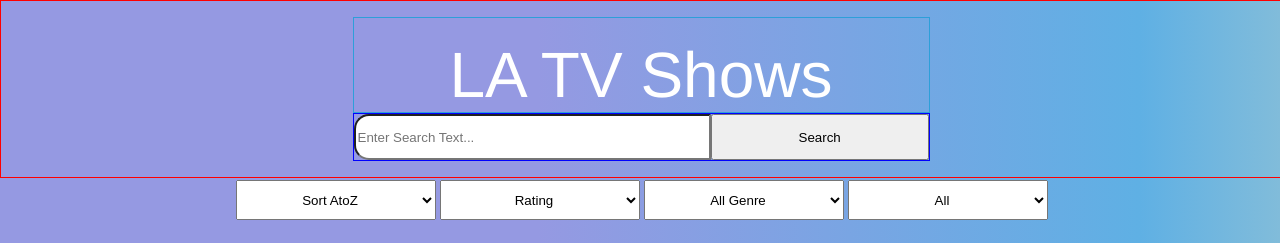
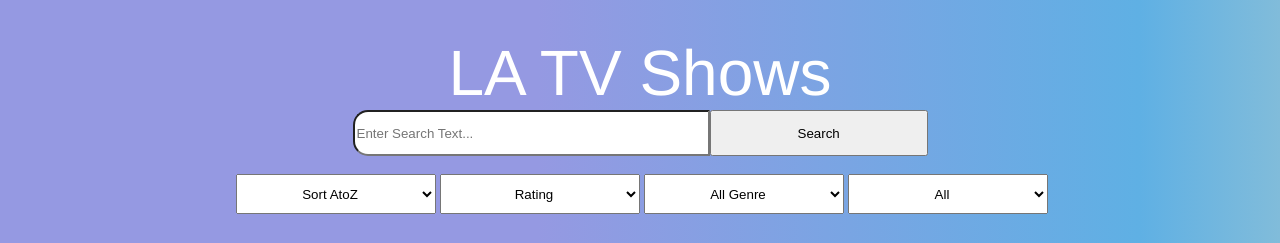
Before and after one commit to vinson-han/snap, a plain HTML site: page index.html in a window 1280 px wide. Shown: the top 243 px of the page. Drawn offline with Linux system fonts and the light colour scheme.

Commit message:
remove css

```diff
--- a/style.css
+++ b/style.css
@@ -17,7 +17,6 @@ body {
 .main-header {
   display: flex;
   width: 100%;
-  border: 1px solid red;
 }
 .main-header > ul {
   display: flex;
@@ -32,13 +31,11 @@ body {
 .main-header > ul > li {
   width: 575px;
   text-align: center;
-  border: solid 1px #2d9fd9;
 }
 
 .main-header > ul > li:last-child {
   display: flex;
   justify-content: center;
-  border: solid 1px blue;
 }
 .main-header input {
   outline: none;
```
